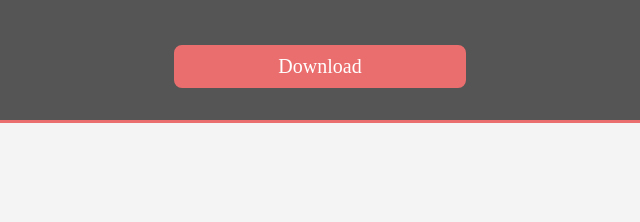
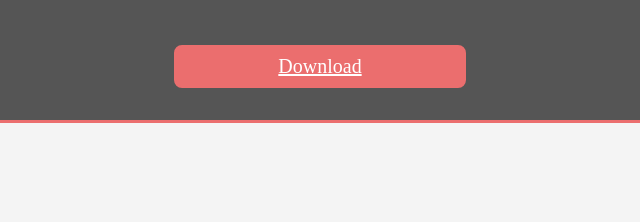
Before and after one commit to pages-alex-alex2006hw/o-s-icon, a plain HTML site: page index.html in a window 1280 px wide. Shown: the part 146-368 px from the top of the page, 320-960 px from the left. Drawn offline with Linux system fonts and the light colour scheme; files whose address does not match are found by name; a web font is replaced by a local one.

Commit message:
Add download link

```diff
--- a/index.html
+++ b/index.html
@@ -14,7 +14,7 @@
   <div class="sub-title"> icon font for <p>arcs</p> ,&nbsp;<p>circle</p>, and <p>pie</p>.</div>
 </div>
 <div class="sub-header">
-  <div class="label">Download</div>
+  <a class="label" href="https://wkh237.github.io/o-s-icon/dist/o-standard-1.0.zip">Download</a>
 </div>
 
 <div id="container">
```
